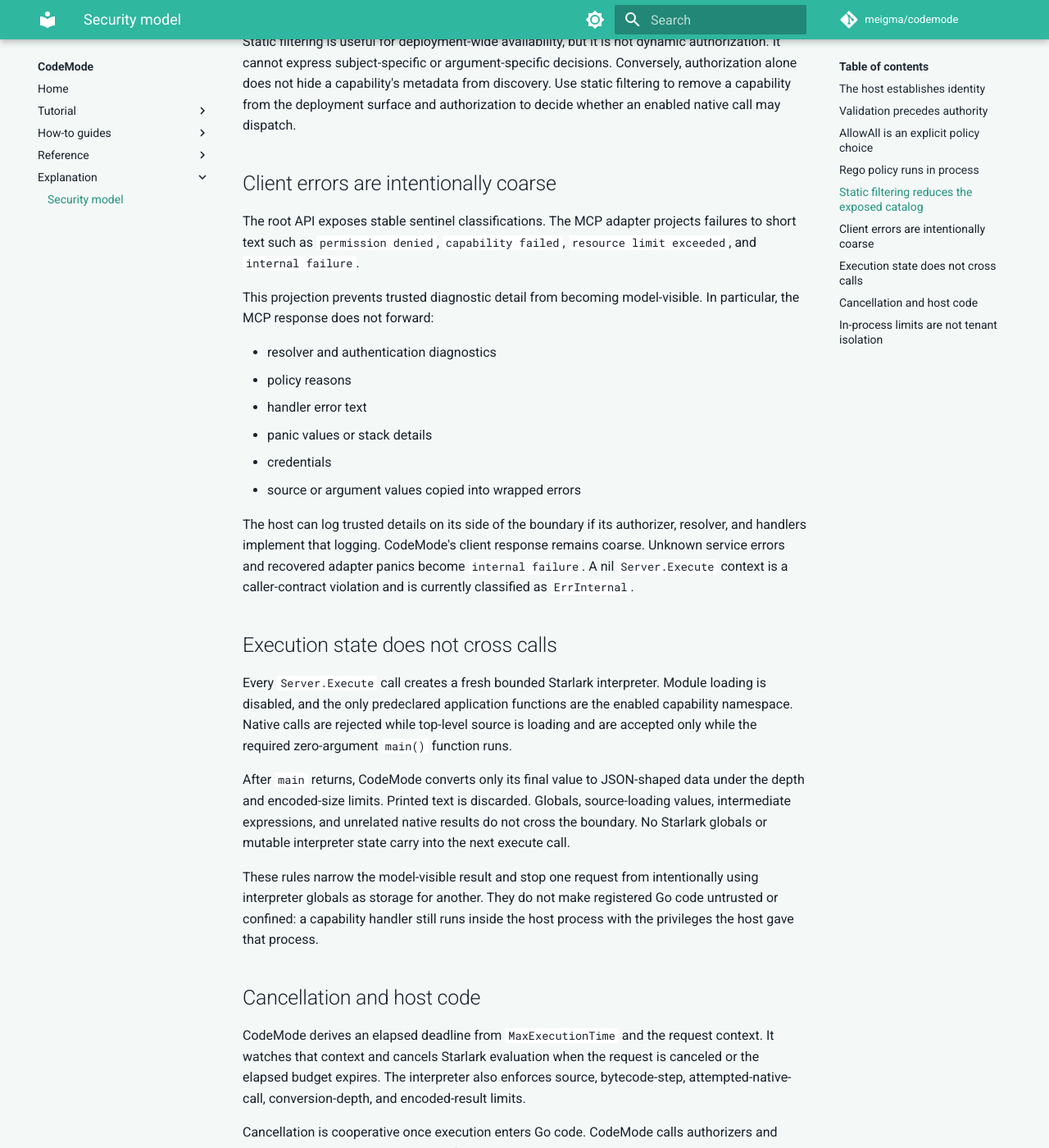
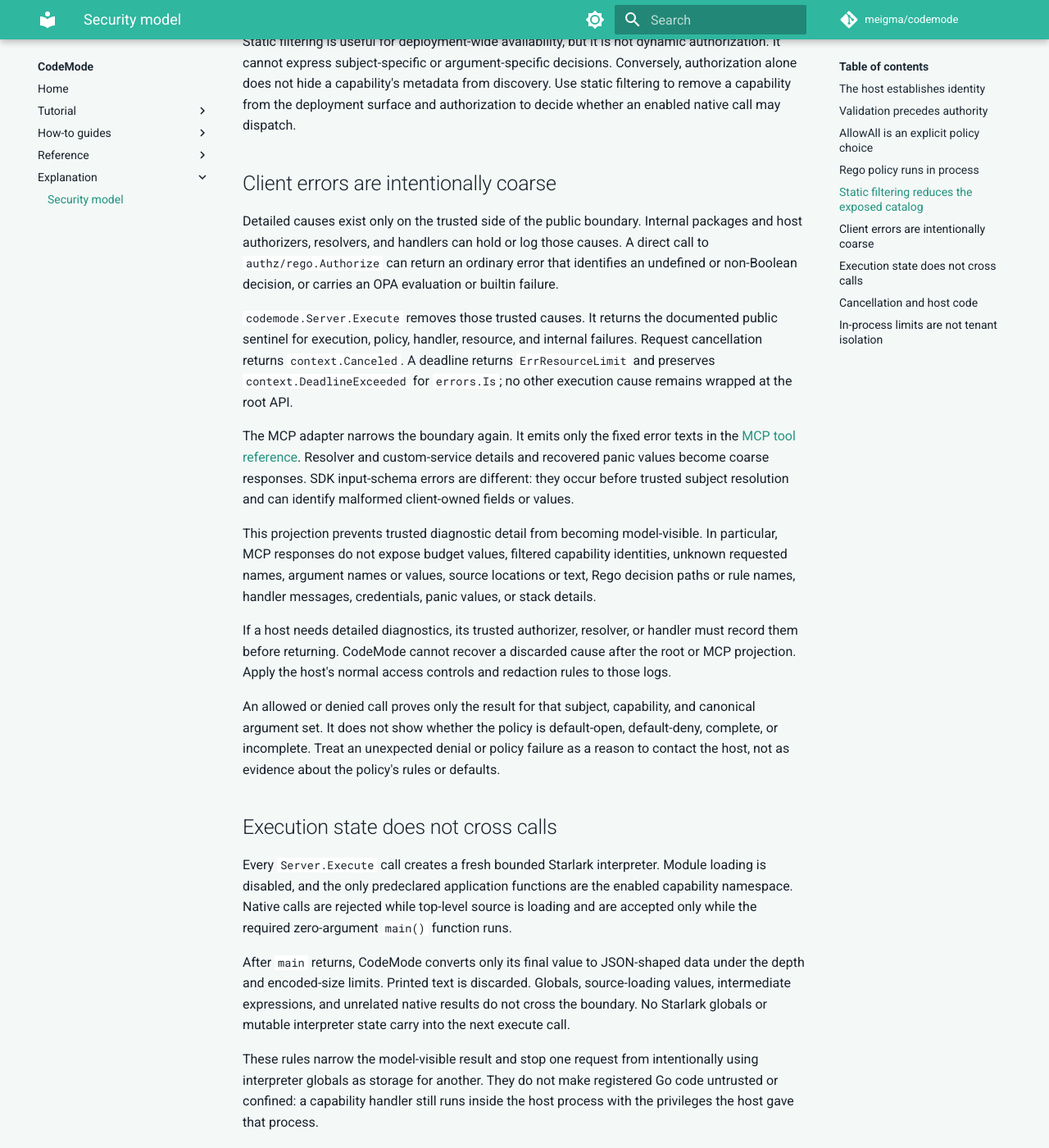
Before and after one commit to meigma/codemode, an MkDocs documentation site: the page built from docs/docs/explanation/security-model.md, in a window 1280 px wide and 1400 px high, scrolled down 3084 px. Shown: the whole window at 82% size. Built offline with MkDocs 1.6.1 and Material for MkDocs 9.7.7, drawn with Linux system fonts in a browser that asks for light colours; comment, search, counter and statistics services are not loaded.

Commit message:
docs(security): define exact error boundary (#22)

```diff
--- a/docs/docs/explanation/security-model.md
+++ b/docs/docs/explanation/security-model.md
@@ -68,18 +68,17 @@ Static filtering is useful for deployment-wide availability, but it is not dynam
 
 ## Client errors are intentionally coarse
 
-The root API exposes stable sentinel classifications. The MCP adapter projects failures to short text such as `permission denied`, `capability failed`, `resource limit exceeded`, and `internal failure`.
+Detailed causes exist only on the trusted side of the public boundary. Internal packages and host authorizers, resolvers, and handlers can hold or log those causes. A direct call to `authz/rego.Authorize` can return an ordinary error that identifies an undefined or non-Boolean decision, or carries an OPA evaluation or builtin failure.
 
-This projection prevents trusted diagnostic detail from becoming model-visible. In particular, the MCP response does not forward:
+`codemode.Server.Execute` removes those trusted causes. It returns the documented public sentinel for execution, policy, handler, resource, and internal failures. Request cancellation returns `context.Canceled`. A deadline returns `ErrResourceLimit` and preserves `context.DeadlineExceeded` for `errors.Is`; no other execution cause remains wrapped at the root API.
 
-- resolver and authentication diagnostics
-- policy reasons
-- handler error text
-- panic values or stack details
-- credentials
-- source or argument values copied into wrapped errors
+The MCP adapter narrows the boundary again. It emits only the fixed error texts in the [MCP tool reference](../reference/mcp-tools.md#errors). Resolver and custom-service details and recovered panic values become coarse responses. SDK input-schema errors are different: they occur before trusted subject resolution and can identify malformed client-owned fields or values.
 
-The host can log trusted details on its side of the boundary if its authorizer, resolver, and handlers implement that logging. CodeMode's client response remains coarse. Unknown service errors and recovered adapter panics become `internal failure`. A nil `Server.Execute` context is a caller-contract violation and is currently classified as `ErrInternal`.
+This projection prevents trusted diagnostic detail from becoming model-visible. In particular, MCP responses do not expose budget values, filtered capability identities, unknown requested names, argument names or values, source locations or text, Rego decision paths or rule names, handler messages, credentials, panic values, or stack details.
+
+If a host needs detailed diagnostics, its trusted authorizer, resolver, or handler must record them before returning. CodeMode cannot recover a discarded cause after the root or MCP projection. Apply the host's normal access controls and redaction rules to those logs.
+
+An allowed or denied call proves only the result for that subject, capability, and canonical argument set. It does not show whether the policy is default-open, default-deny, complete, or incomplete. Treat an unexpected denial or policy failure as a reason to contact the host, not as evidence about the policy's rules or defaults.
 
 ## Execution state does not cross calls
 
```
Also changed, not shown: docs/docs/reference/mcp-tools.md (+8 -8 lines), docs/docs/reference/public-api.md (+3 -1 lines), 2 other files.
